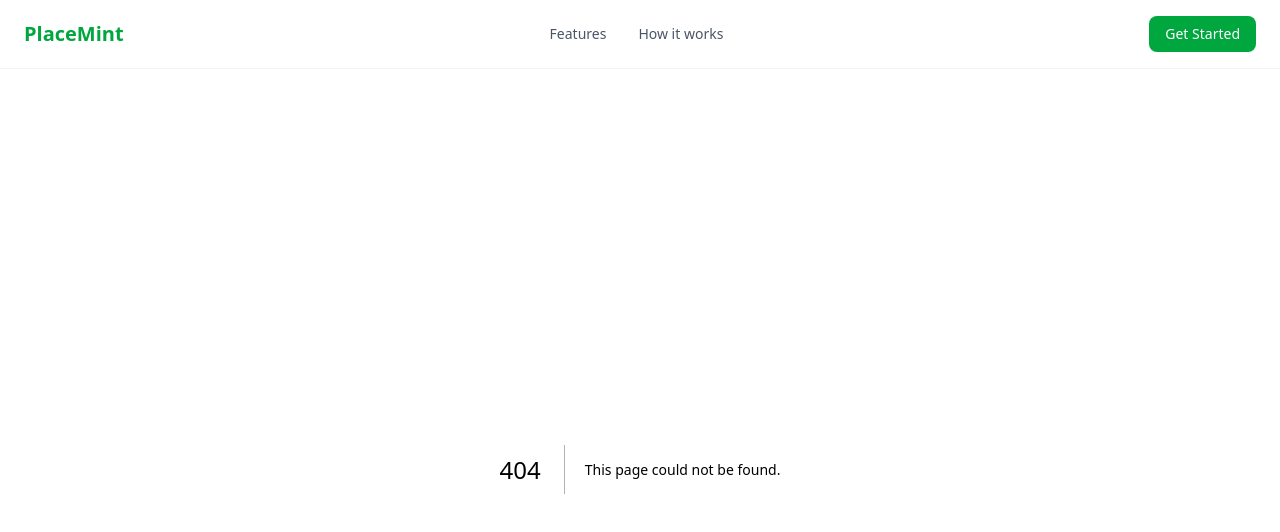
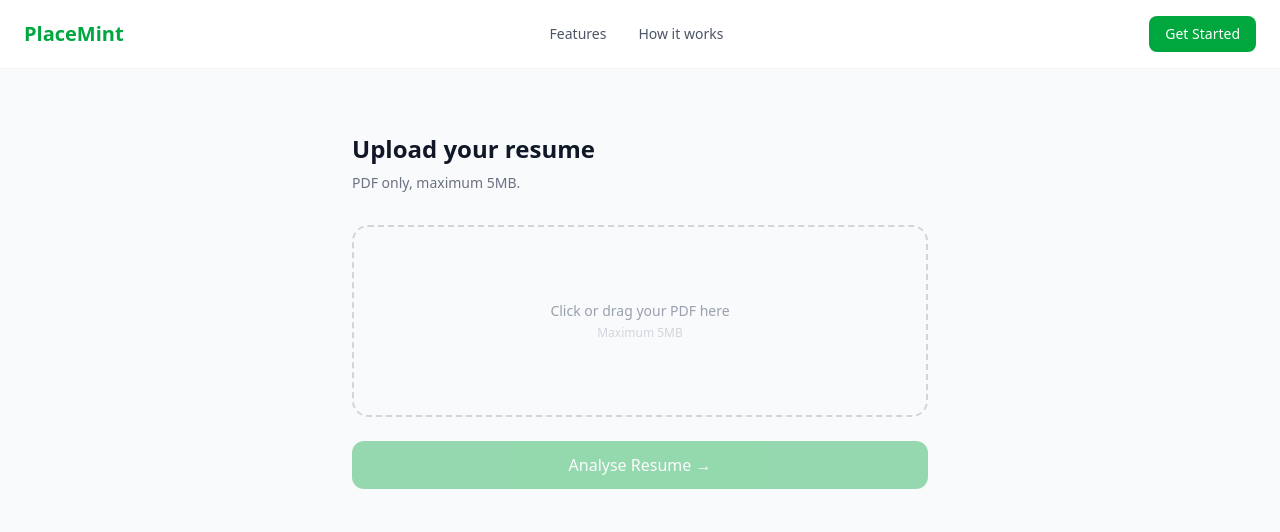
Before and after one commit to siddhilakh/placemint, a Next.js app: page /upload in a window 1280 px wide. Before the commit this address had no page. Shown: the top 532 px of the page. Built offline with nearby package versions, Linux system fonts and the light colour scheme.

Commit message:
feat: resume upload page UI

```diff
--- /dev/null
+++ b/app/upload/page.tsx
@@ -0,0 +1,68 @@
+"use client"
+import { useState } from "react"
+
+export default function UploadPage() {
+  const [file, setFile] = useState<File | null>(null)
+  const [error, setError] = useState<string>("")
+  const [loading, setLoading] = useState<boolean>(false)
+
+  function handleFile(selected: File) {
+    if (selected.type !== "application/pdf") {
+      setError("Only PDF files are accepted")
+      return
+    }
+    if (selected.size > 5 * 1024 * 1024) {
+      setError("File must be under 5MB")
+      return
+    }
+    setError("")
+    setFile(selected)
+  }
+
+  function handleSubmit() {
+    if (!file) return
+    setLoading(true)
+    console.log("File selected:", file.name)
+  }
+
+  return (
+    <main className="min-h-screen bg-gray-50 py-16 px-6">
+      <div className="max-w-xl mx-auto">
+        <h1 className="text-2xl font-bold text-gray-900 mb-2">Upload your resume</h1>
+        <p className="text-gray-500 text-sm mb-8">PDF only, maximum 5MB.</p>
+
+        <label className="flex flex-col items-center justify-center w-full h-48 border-2 border-dashed border-gray-300 rounded-2xl cursor-pointer hover:border-green-500 hover:bg-green-50 transition-colors">
+          <input
+            type="file"
+            accept=".pdf"
+            className="hidden"
+            onChange={(e) => e.target.files?.[0] && handleFile(e.target.files[0])}
+          />
+          {file ? (
+            <div className="text-center">
+              <p className="text-green-600 font-medium text-sm">{file.name}</p>
+              <p className="text-gray-400 text-xs mt-1">Click to change file</p>
+            </div>
+          ) : (
+            <div className="text-center">
+              <p className="text-gray-400 text-sm">Click or drag your PDF here</p>
+              <p className="text-gray-300 text-xs mt-1">Maximum 5MB</p>
+            </div>
+          )}
+        </label>
+
+        {error && (
+          <p className="text-red-500 text-sm mt-3">{error}</p>
+        )}
+
+        <button
+          onClick={handleSubmit}
+          disabled={!file || loading}
+          className="w-full mt-6 bg-green-600 text-white font-medium py-3 rounded-xl hover:bg-green-700 transition-colors disabled:opacity-40 disabled:cursor-not-allowed"
+        >
+          {loading ? "Analysing..." : "Analyse Resume →"}
+        </button>
+      </div>
+    </main>
+  )
+}
```
